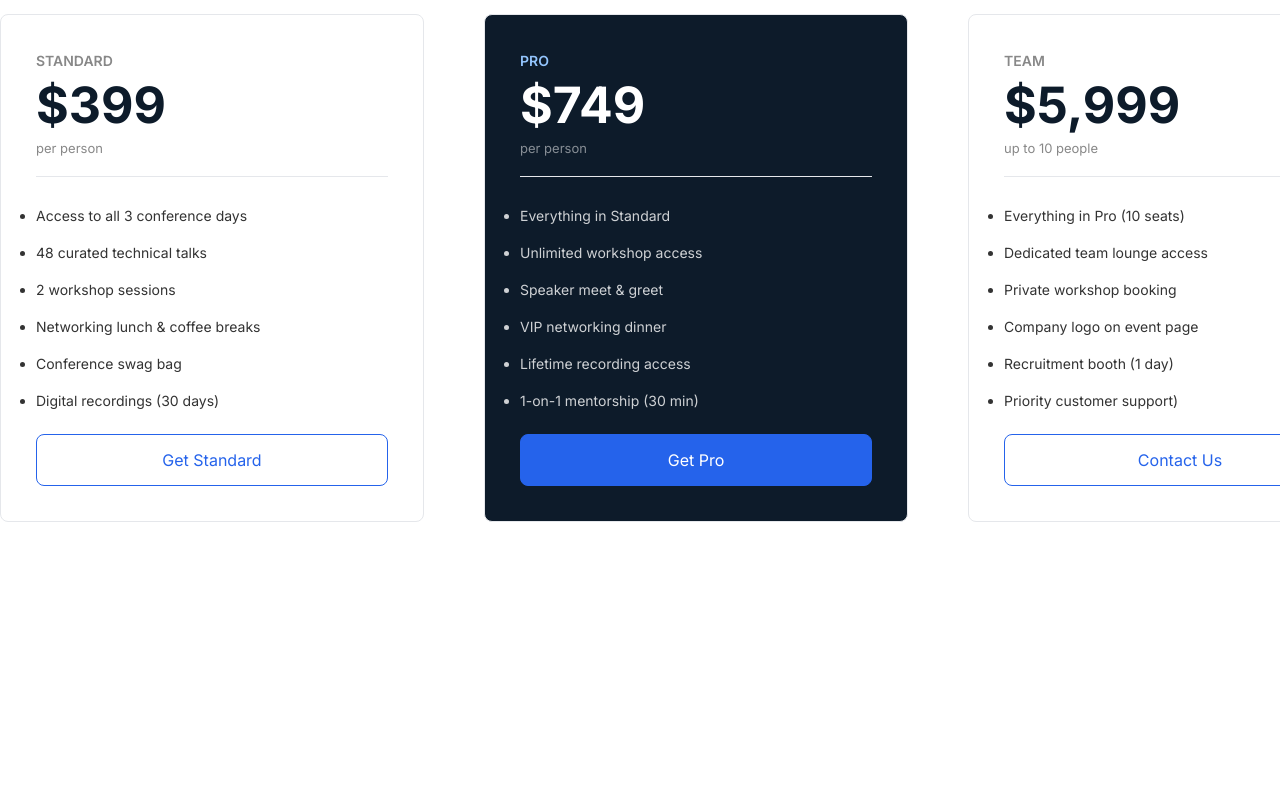
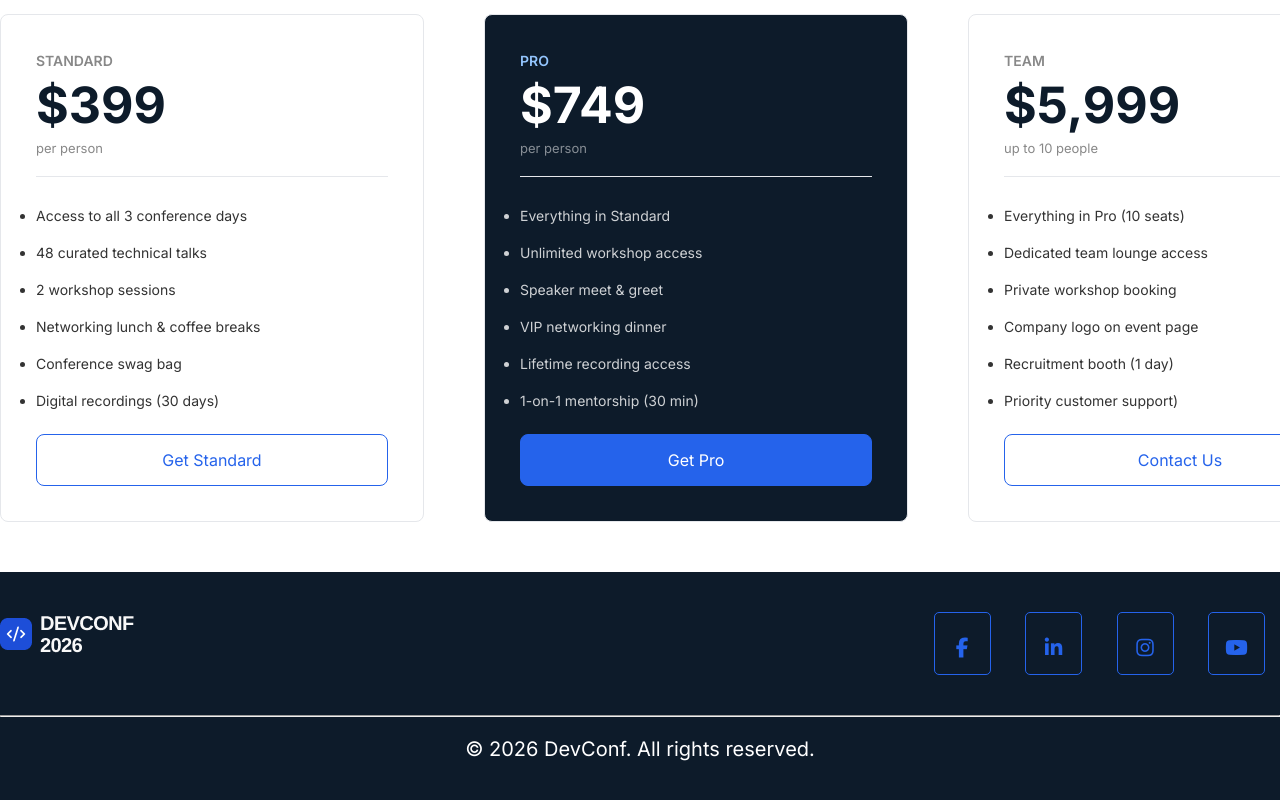
Before and after one commit to rumamarjana/b14-assignment1, a plain HTML site: page index.html in a window 1280 px wide. Shown: the part 2400-3200 px from the top of the page. Before the commit the page ends 2972 px from the top, so only its background shows below. Drawn offline with nearby package versions, Linux system fonts and the light colour scheme.

Commit message:
footer add

```diff
--- a/index.html
+++ b/index.html
@@ -8,6 +8,11 @@
 
     <!-- style css  -->
     <link rel="stylesheet" href="./style.css">
+
+    <!-- font-awesome link -->
+    <link rel="stylesheet" href="https://cdnjs.cloudflare.com/ajax/libs/font-awesome/7.0.1/css/all.min.css"
+        integrity="sha512-2SwdPD6INVrV/lHTZbO2nodKhrnDdJK9/kg2XD1r9uGqPo1cUbujc+IYdlYdEErWNu69gVcYgdxlmVmzTWnetw=="
+        crossorigin="anonymous" referrerpolicy="no-referrer" />
 </head>
 
 <body>
@@ -163,9 +168,30 @@
         </section>
         <!-- princing section start  -->
     </main>
+    <!-- footer start  -->
     <footer>
+        <div class="container">
+            <div class="footer-content">
+                <div class="footer-logo">
+                    <img src="./assets/footer-logo.png" alt="">
+                </div>
+                <div class="footer-social">
+                    <ul>
+                        <li><a href=""><i class="fa-brands fa-facebook-f"></i></a></li>
+                        <li><a href=""><i class="fa-brands fa-linkedin-in"></i></a></li>
+                        <li><a href=""><i class="fa-brands fa-instagram"></i></a></li>
+                        <li><a href=""><i class="fa-brands fa-youtube"></i></a></li>
+                    </ul>
 
+                </div>
+            </div>
+            <hr>
+            <div class="copyright">
+                <p>© 2026 DevConf. All rights reserved.</p>
+            </div>
+        </div>
     </footer>
+    <!-- footer start  -->
 </body>
 
 </html>
--- a/style.css
+++ b/style.css
@@ -269,3 +269,50 @@ body{
     background-color: white !important;
     color: #2563eb !important;
 }
+/* footer  */
+footer{
+    background: #0d1b2a;
+    height: 250px;
+}
+.footer-content{
+    display: flex;
+    justify-content: space-around;
+    padding: 40px 0;
+}
+.footer-logo{
+ flex: 1;
+}
+.footer-social{
+    flex: 3;
+}
+.footer-social{
+    text-align: end;
+}
+.footer-social ul{
+    list-style: none;
+}
+.footer-social ul li{
+    display: inline-block;
+    padding: 0 15px;
+}
+.footer-social ul li a{
+    display: inline-block;
+    border: 1px solid #2563eb;
+    color: #2563eb;
+    border-radius: 5px;
+    padding: 15px;
+    text-align: center;
+}
+.footer-social ul li a i{
+    font-size: 20px;
+    padding-top: 10px;
+}
+.copyright{
+    padding: 20px 0;
+}
+.copyright p{
+    color: #fff;
+    font-size: 20px;
+    text-align: center;
+
+}
```
